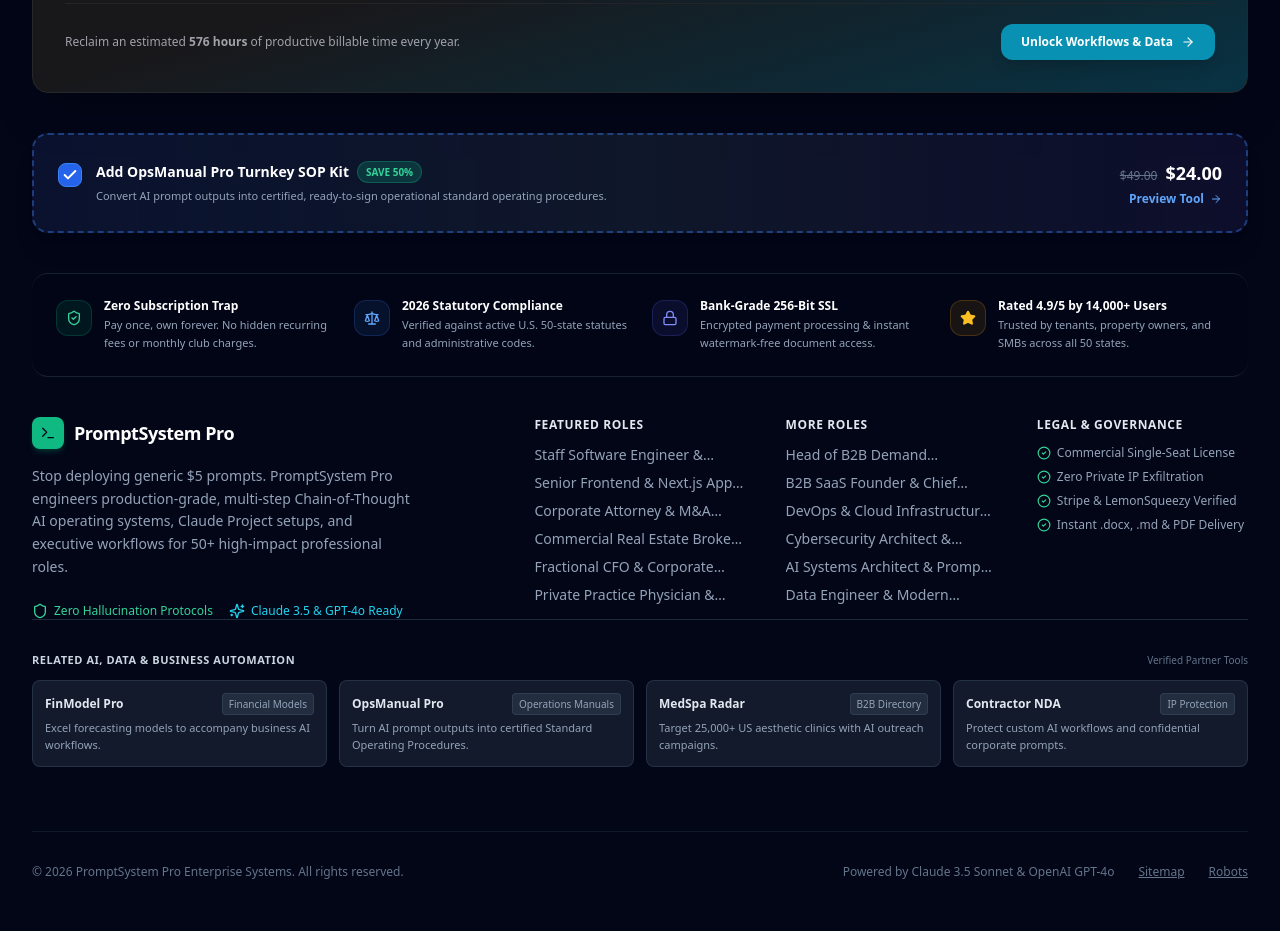
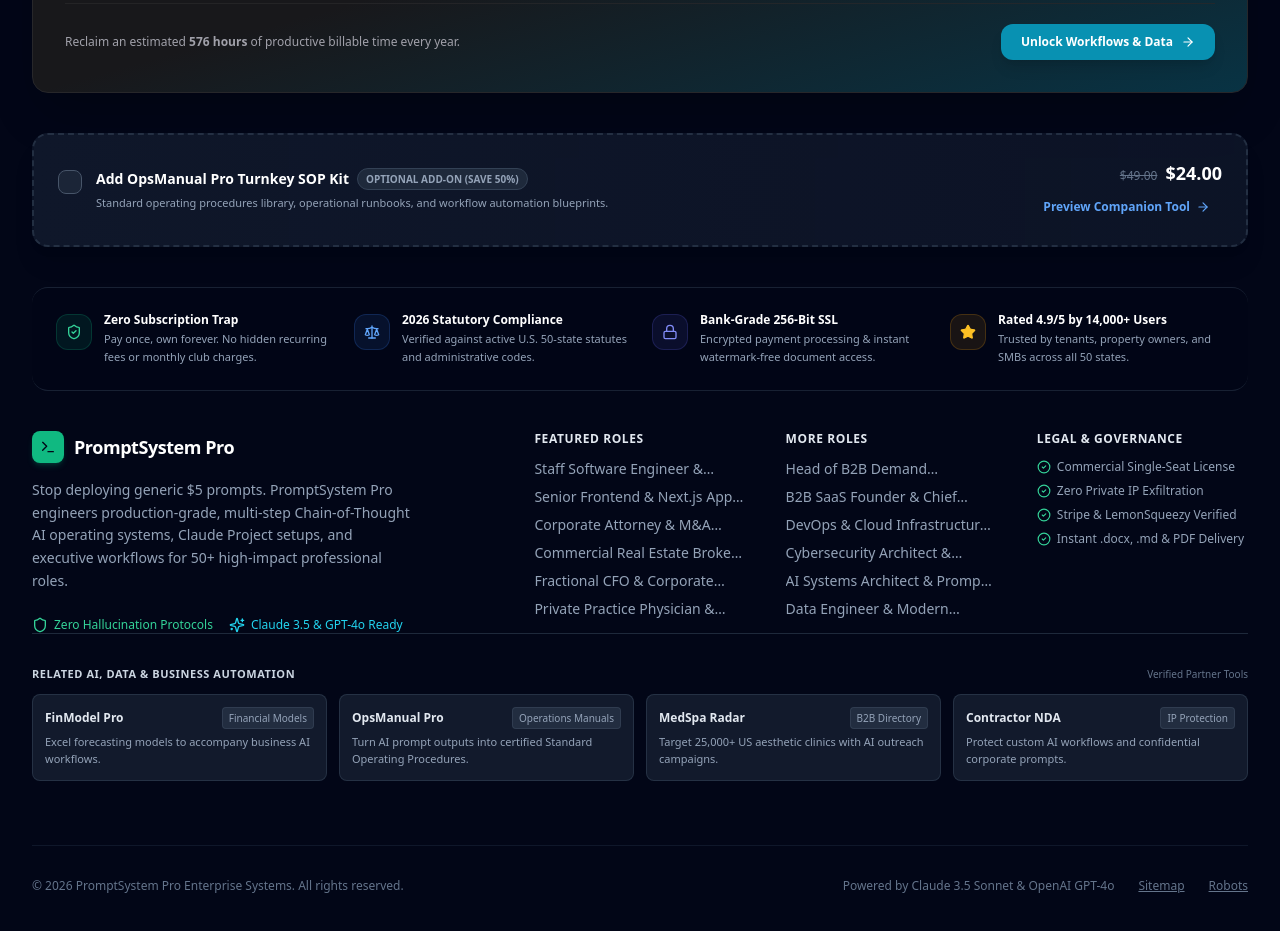
Before and after one commit to azizdogru/promptsystem-pro, a Next.js app: page /vs/legalzoom in a window 1280 px wide. Shown: the part 3140-4071 px from the top of the page. Built offline with nearby package versions, Linux system fonts and the light colour scheme; no server answers.

Commit message:
fix(nav): resolve header anchor targets, smooth scroll, and order bump defaults

```diff
--- a/src/app/page.tsx
+++ b/src/app/page.tsx
@@ -156,7 +156,8 @@
       </section>
 
       {/* Feature Highlights Grid */}
-      <section id="features" className="border-y border-slate-800 bg-slate-900/30 px-4 py-16 sm:px-6 lg:px-8">
+      <section id="features" className="border-y border-slate-800 bg-slate-900/30 px-4 py-16 sm:px-6 lg:px-8 scroll-mt-12">
+        <div id="compliance" className="scroll-mt-24"></div>
         <div className="mx-auto max-w-7xl">
           <div className="grid grid-cols-1 md:grid-cols-2 lg:grid-cols-4 gap-6">
             <div className="rounded-xl border border-slate-800 bg-slate-950/60 p-6 space-y-3">
--- a/src/components/Navbar.tsx
+++ b/src/components/Navbar.tsx
@@ -6,6 +6,19 @@
 
 export default function Navbar() {
   const [mobileMenuOpen, setMobileMenuOpen] = useState(false);
+
+  const handleScrollTo = (e: React.MouseEvent<HTMLAnchorElement>, id: string) => {
+    if (typeof window !== 'undefined') {
+      if (window.location.pathname === '/') {
+        e.preventDefault();
+        const element = document.getElementById(id);
+        if (element) {
+          element.scrollIntoView({ behavior: 'smooth' });
+          window.history.pushState(null, '', `/#${id}`);
+        }
+      }
+    }
+  };
 
   return (
     <header className="sticky top-0 z-50 w-full border-b border-slate-800 bg-slate-950/80 backdrop-blur-md">
@@ -28,23 +41,43 @@
 
         {/* Desktop Navigation Links */}
         <nav className="hidden md:flex items-center gap-7 text-sm font-medium text-slate-300">
-          <Link href="/#roles" className="transition hover:text-emerald-400 flex items-center gap-1.5">
+          <Link
+            href="/#roles"
+            onClick={(e) => handleScrollTo(e, 'roles')}
+            className="transition hover:text-emerald-400 flex items-center gap-1.5 cursor-pointer"
+          >
             <BookOpen className="h-4 w-4 text-emerald-400" />
             <span>50+ Role Systems</span>
           </Link>
-          <Link href="/#playground" className="transition hover:text-emerald-400 flex items-center gap-1.5">
+          <Link
+            href="/#playground"
+            onClick={(e) => handleScrollTo(e, 'playground')}
+            className="transition hover:text-emerald-400 flex items-center gap-1.5 cursor-pointer"
+          >
             <Sparkles className="h-4 w-4 text-cyan-400" />
             <span>Live Playground</span>
           </Link>
-          <Link href="/#roi" className="transition hover:text-emerald-400 flex items-center gap-1.5">
+          <Link
+            href="/#roi"
+            onClick={(e) => handleScrollTo(e, 'roi')}
+            className="transition hover:text-emerald-400 flex items-center gap-1.5 cursor-pointer"
+          >
             <Calculator className="h-4 w-4 text-amber-400" />
             <span>ROI Calculator</span>
           </Link>
-          <Link href="/#compliance" className="transition hover:text-emerald-400 flex items-center gap-1.5">
+          <Link
+            href="/#compliance"
+            onClick={(e) => handleScrollTo(e, 'compliance')}
+            className="transition hover:text-emerald-400 flex items-center gap-1.5 cursor-pointer"
+          >
             <ShieldCheck className="h-4 w-4 text-emerald-400" />
             <span>Enterprise Standards</span>
           </Link>
-          <Link href="/#pricing" className="transition hover:text-emerald-400">
+          <Link
+            href="/#pricing"
+            onClick={(e) => handleScrollTo(e, 'pricing')}
+            className="transition hover:text-emerald-400 cursor-pointer"
+          >
             Pricing
           </Link>
         </nav>
@@ -53,7 +86,8 @@
         <div className="hidden sm:flex items-center gap-3">
           <Link
             href="/#pricing"
-            className="inline-flex items-center gap-2 rounded-lg bg-emerald-500 px-4 py-2 text-sm font-semibold text-slate-950 shadow-sm transition hover:bg-emerald-400 focus-visible:outline focus-visible:outline-2 focus-visible:outline-offset-2 focus-visible:outline-emerald-500 active:scale-95"
+            onClick={(e) => handleScrollTo(e, 'pricing')}
+            className="inline-flex items-center gap-2 rounded-lg bg-emerald-500 px-4 py-2 text-sm font-semibold text-slate-950 shadow-sm transition hover:bg-emerald-400 focus-visible:outline focus-visible:outline-2 focus-visible:outline-offset-2 focus-visible:outline-emerald-500 active:scale-95 cursor-pointer"
           >
             <span>Get All-Access Bundle</span>
             <ArrowRight className="h-4 w-4" />
@@ -75,28 +109,50 @@
         <div className="md:hidden border-b border-slate-800 bg-slate-950 px-4 pt-2 pb-6 space-y-3">
           <Link
             href="/#roles"
-            onClick={() => setMobileMenuOpen(false)}
+            onClick={(e) => {
+              setMobileMenuOpen(false);
+              handleScrollTo(e, 'roles');
+            }}
             className="block py-2 text-base font-medium text-slate-200 hover:text-emerald-400"
           >
             50+ Role Systems
           </Link>
           <Link
             href="/#playground"
-            onClick={() => setMobileMenuOpen(false)}
+            onClick={(e) => {
+              setMobileMenuOpen(false);
+              handleScrollTo(e, 'playground');
+            }}
             className="block py-2 text-base font-medium text-slate-200 hover:text-emerald-400"
           >
             Live Playground
           </Link>
           <Link
             href="/#roi"
-            onClick={() => setMobileMenuOpen(false)}
+            onClick={(e) => {
+              setMobileMenuOpen(false);
+              handleScrollTo(e, 'roi');
+            }}
             className="block py-2 text-base font-medium text-slate-200 hover:text-emerald-400"
           >
             ROI Calculator
           </Link>
           <Link
+            href="/#compliance"
+            onClick={(e) => {
+              setMobileMenuOpen(false);
+              handleScrollTo(e, 'compliance');
+            }}
+            className="block py-2 text-base font-medium text-slate-200 hover:text-emerald-400"
+          >
+            Enterprise Standards
+          </Link>
+          <Link
             href="/#pricing"
-            onClick={() => setMobileMenuOpen(false)}
+            onClick={(e) => {
+              setMobileMenuOpen(false);
+              handleScrollTo(e, 'pricing');
+            }}
             className="block py-2 text-base font-medium text-slate-200 hover:text-emerald-400"
           >
             Pricing & Bundles
@@ -104,7 +160,10 @@
           <div className="pt-2">
             <Link
               href="/#pricing"
-              onClick={() => setMobileMenuOpen(false)}
+              onClick={(e) => {
+                setMobileMenuOpen(false);
+                handleScrollTo(e, 'pricing');
+              }}
               className="flex w-full items-center justify-center gap-2 rounded-lg bg-emerald-500 py-2.5 text-sm font-semibold text-slate-950"
             >
               <span>Unlock Master Bundle ($39)</span>
--- a/src/components/OrderBumpCard.tsx
+++ b/src/components/OrderBumpCard.tsx
@@ -4,17 +4,33 @@
 import { Check, ArrowRight } from 'lucide-react';
 
 export function OrderBumpCard() {
-  const [selected, setSelected] = useState(true);
+  const [selected, setSelected] = useState(false);
 
   return (
-    <div className="my-8 rounded-2xl border-2 border-dashed border-blue-500/40 bg-gradient-to-r from-blue-950/40 via-slate-900 to-indigo-950/40 p-5 sm:p-6 text-xs text-slate-300 shadow-xl">
+    <div
+      className={`my-8 rounded-2xl border-2 transition-all duration-200 p-5 sm:p-6 text-xs text-slate-300 shadow-xl ${
+        selected
+          ? 'border-emerald-500/60 bg-gradient-to-r from-emerald-950/40 via-slate-900 to-blue-950/40 shadow-emerald-950/20'
+          : 'border-dashed border-slate-700/60 bg-gradient-to-r from-slate-900 via-slate-900/90 to-slate-900/80 hover:border-slate-600'
+      }`}
+    >
       <div className="flex flex-col sm:flex-row sm:items-center justify-between gap-4">
-        <div className="flex items-start gap-3.5">
+        <div
+          className="flex items-start gap-3.5 cursor-pointer select-none"
+          onClick={() => setSelected(!selected)}
+        >
           <button
             type="button"
-            onClick={() => setSelected(!selected)}
+            role="checkbox"
+            aria-checked={selected}
+            onClick={(e) => {
+              e.stopPropagation();
+              setSelected(!selected);
+            }}
             className={`w-6 h-6 rounded-lg flex items-center justify-center shrink-0 transition-colors mt-0.5 border ${
-              selected ? 'bg-blue-600 border-blue-500 text-white' : 'bg-slate-800 border-slate-700 text-transparent'
+              selected
+                ? 'bg-emerald-600 border-emerald-500 text-white shadow-sm'
+                : 'bg-slate-800/80 border-slate-600 text-transparent hover:border-slate-500'
             }`}
           >
             <Check className="w-4 h-4 stroke-[3]" />
@@ -24,13 +40,24 @@
               <span className="font-extrabold text-white text-sm">
                 Add OpsManual Pro Turnkey SOP Kit
               </span>
-              <span className="px-2 py-0.5 rounded-full bg-emerald-500/20 text-emerald-400 text-[10px] font-bold border border-emerald-500/30">
-                SAVE 50%
+              <span
+                className={`px-2 py-0.5 rounded-full text-[10px] font-bold border transition ${
+                  selected
+                    ? 'bg-emerald-500/20 text-emerald-300 border-emerald-500/40'
+                    : 'bg-slate-800 text-slate-400 border-slate-700'
+                }`}
+              >
+                {selected ? '✓ ADD-ON SELECTED' : 'OPTIONAL ADD-ON (SAVE 50%)'}
               </span>
             </div>
             <p className="text-slate-400 leading-relaxed text-[11px] max-w-xl">
-              Convert AI prompt outputs into certified, ready-to-sign operational standard operating procedures.
+              Standard operating procedures library, operational runbooks, and workflow automation blueprints.
             </p>
+            {selected && (
+              <p className="text-emerald-400 text-[11px] font-medium flex items-center gap-1 mt-1.5 animate-fadeIn">
+                <span>✓ Companion document added to toolkit. Click the button to configure:</span>
+              </p>
+            )}
           </div>
         </div>
 
@@ -42,11 +69,15 @@
           <a
             href="https://opsmanual-pro.vercel.app"
             target="_blank"
-            rel="noopener"
-            className="inline-flex items-center gap-1.5 text-blue-400 hover:text-blue-300 font-semibold text-xs mt-1 transition"
+            rel="noopener noreferrer"
+            className={`inline-flex items-center gap-1.5 font-semibold text-xs mt-1.5 transition rounded-lg px-3 py-1.5 ${
+              selected
+                ? 'bg-emerald-600 hover:bg-emerald-500 text-white shadow-sm'
+                : 'text-blue-400 hover:text-blue-300 hover:underline'
+            }`}
           >
-            <span>Preview Tool</span>
-            <ArrowRight className="w-3 h-3" />
+            <span>{selected ? 'Open & Create Document' : 'Preview Companion Tool'}</span>
+            <ArrowRight className="w-3.5 h-3.5" />
           </a>
         </div>
       </div>
```
